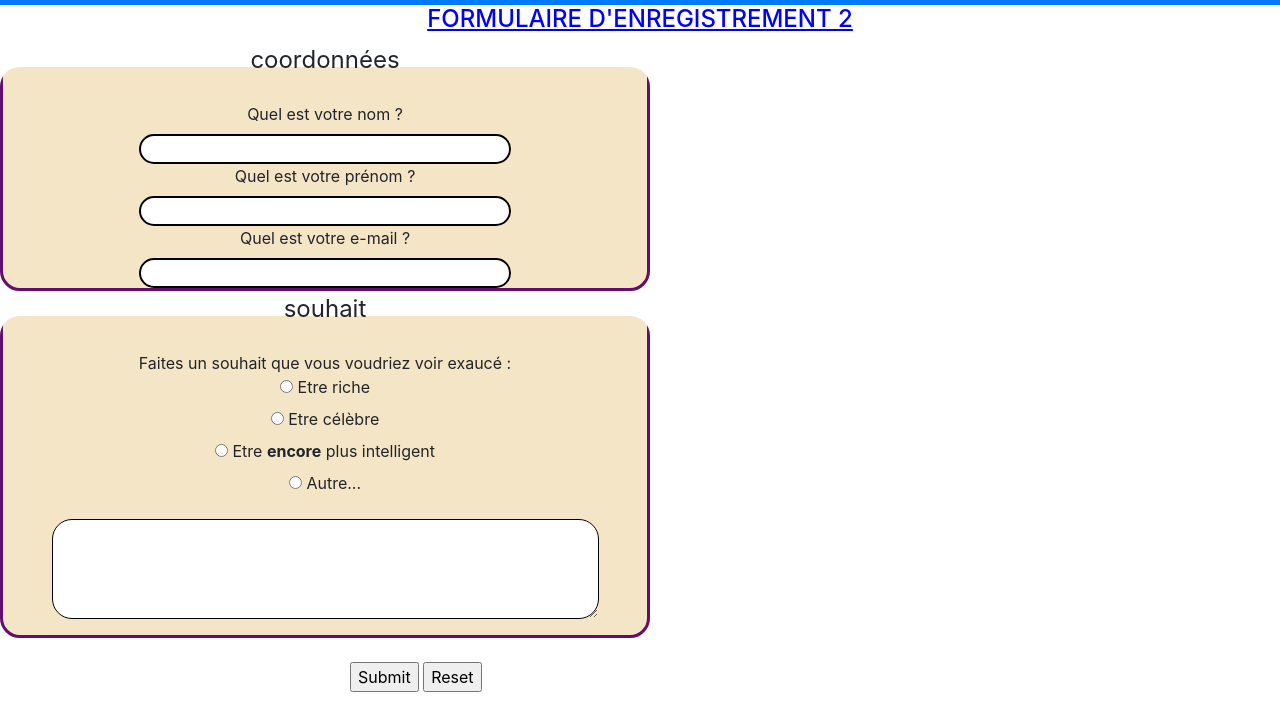
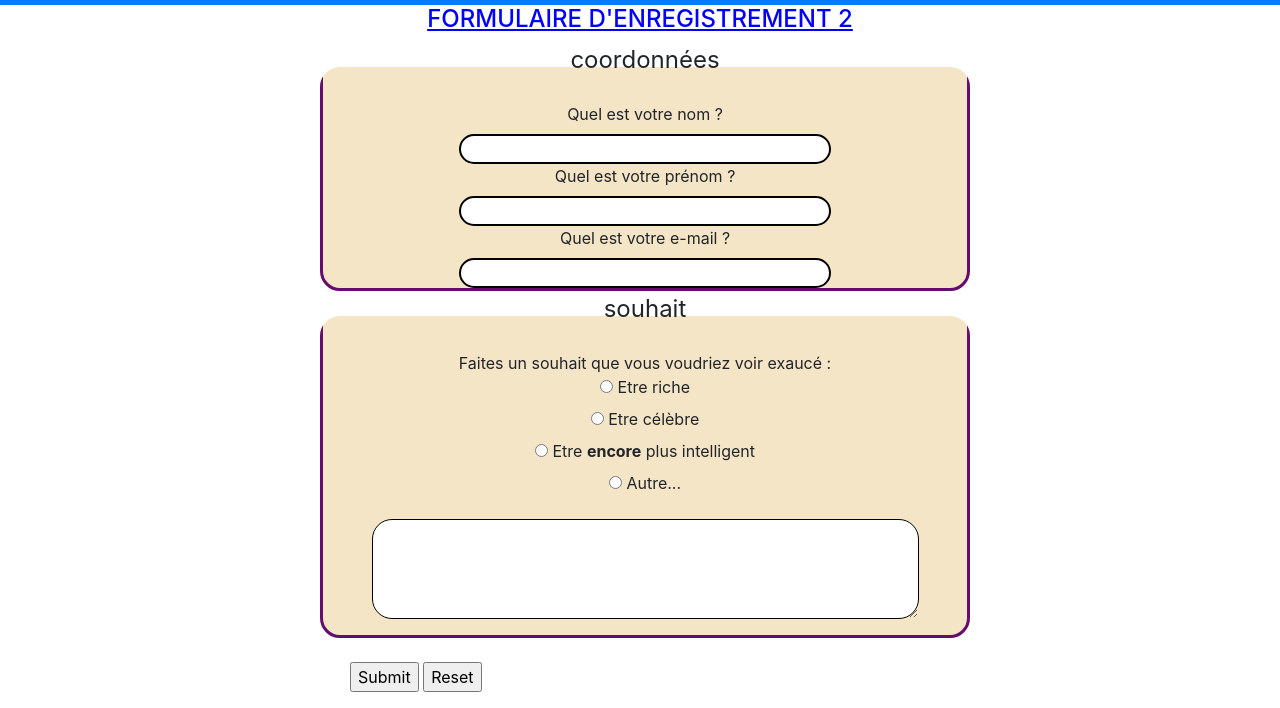
Before and after one commit to fbici/explorateur, a plain HTML site: page formulaire2.html in a window 1280 px wide. Shown: the part 121-829 px from the top of the page. Drawn offline with nearby package versions, Linux system fonts and the light colour scheme.

Commit message:
Update formulaire2.html

```diff
--- a/formulaire2.html
+++ b/formulaire2.html
@@ -76,7 +76,7 @@ h4{color:blue;text-decoration:underline;}
 fieldset{
     width: 650px;
     text-align: center;
-    margin-left:;
+    margin-left:25%;
     margin-top:0px;
     border: solid 3px rgb(101, 12, 112);
     border-radius:20px;
```
